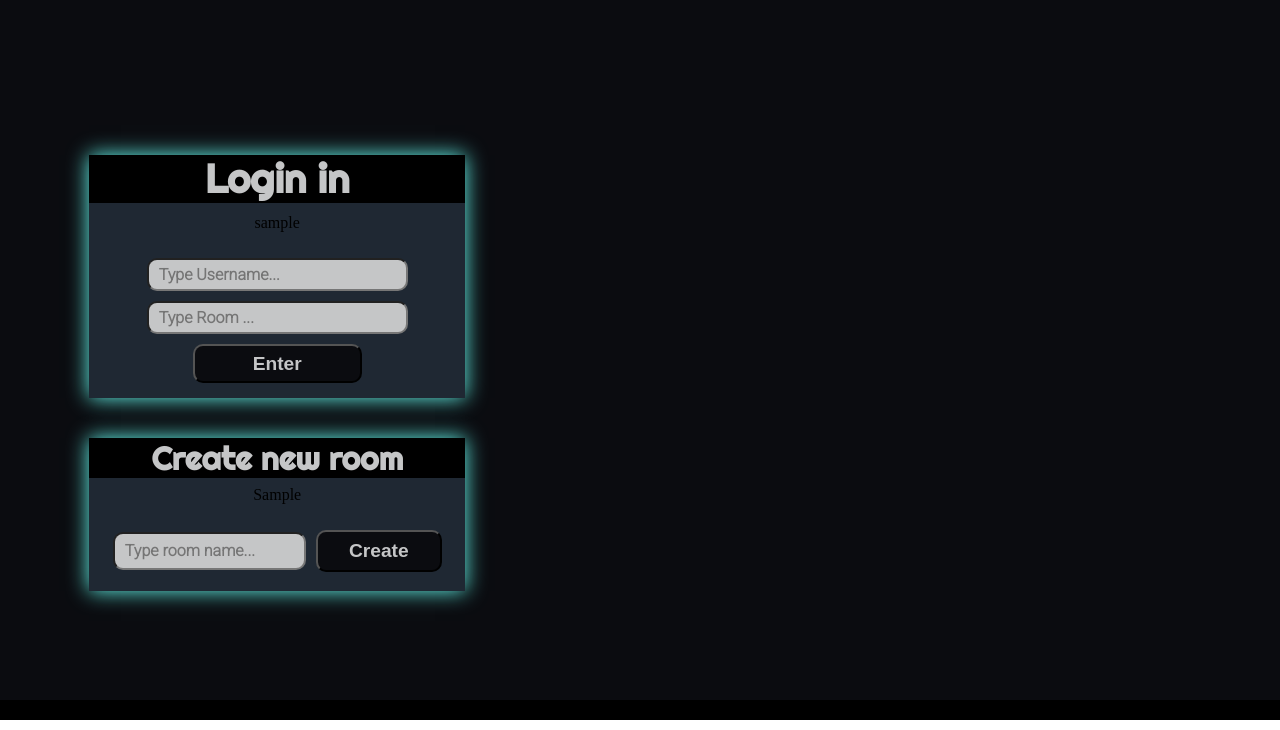
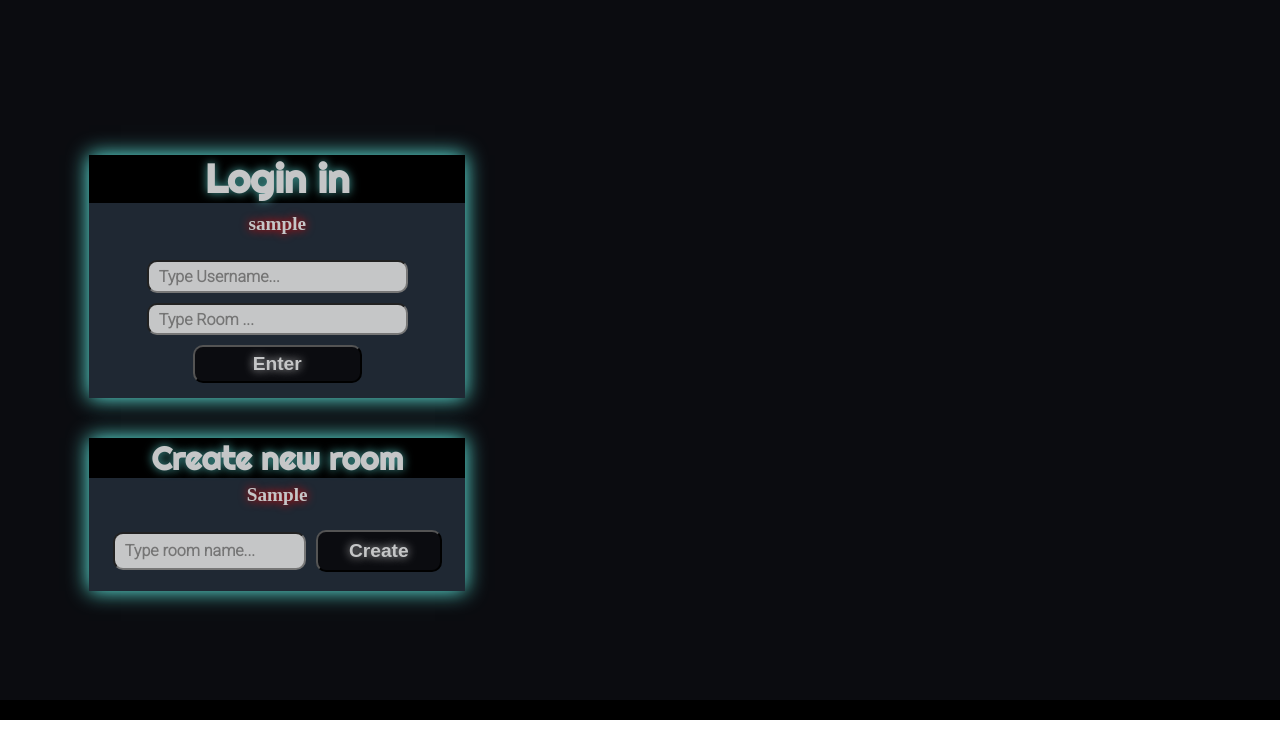
Before and after one commit to a-deep97/Maze-Nest, a Node server app: template views/index.ejs in a window 1280 px wide. Shown: the part 70-800 px from the top of the page. Run offline with Node 20, Linux system fonts and the light colour scheme; the template is opened without the code that fills it: most values are stand-ins (such as "Sample title", 1, 10 or a date in 2020); some web fonts are replaced.

Commit message:
font updated in home page

```diff
--- a/public/css/index.css
+++ b/public/css/index.css
@@ -91,6 +91,7 @@ header{
     color: var(--color3);
     background-color: black;
     font-family: var(--font-righteous);
+    text-shadow: 0px 0px 10px var(--color5);
 }
 #login-error{
     display: flex;
@@ -99,6 +100,10 @@ header{
     width: 60%;
     height: 10%;
     margin: 10px;
+    font-size: 1.2rem;
+    color: var(--color3);
+    font-weight: bold;
+    text-shadow: 0px 0px 10px red;
 }
 #login-form{
     display: flex;
@@ -131,6 +136,7 @@ header{
     color: var(--color3);
     background-color: black;
     font-family: var(--font-righteous);
+    text-shadow: 0px 0px 10px var(--color5);
 }
 #create-error{
     display: flex;
@@ -139,6 +145,10 @@ header{
     width: 60%;
     height: 20%;
     margin: 5px;
+    font-size: 1.2rem;
+    color: var(--color3);
+    font-weight: bold;
+    text-shadow: 0px 0px 10px red;
 }
 #create-form{
     display: flex;
@@ -177,6 +187,7 @@ header{
     border-radius: 10px;
     font-weight: bolder;
     font-family: var(--font-koho);
+    text-shadow: 0px 0px 10px var(--color3);
 }
 #info-container{
     display: flex;
```
